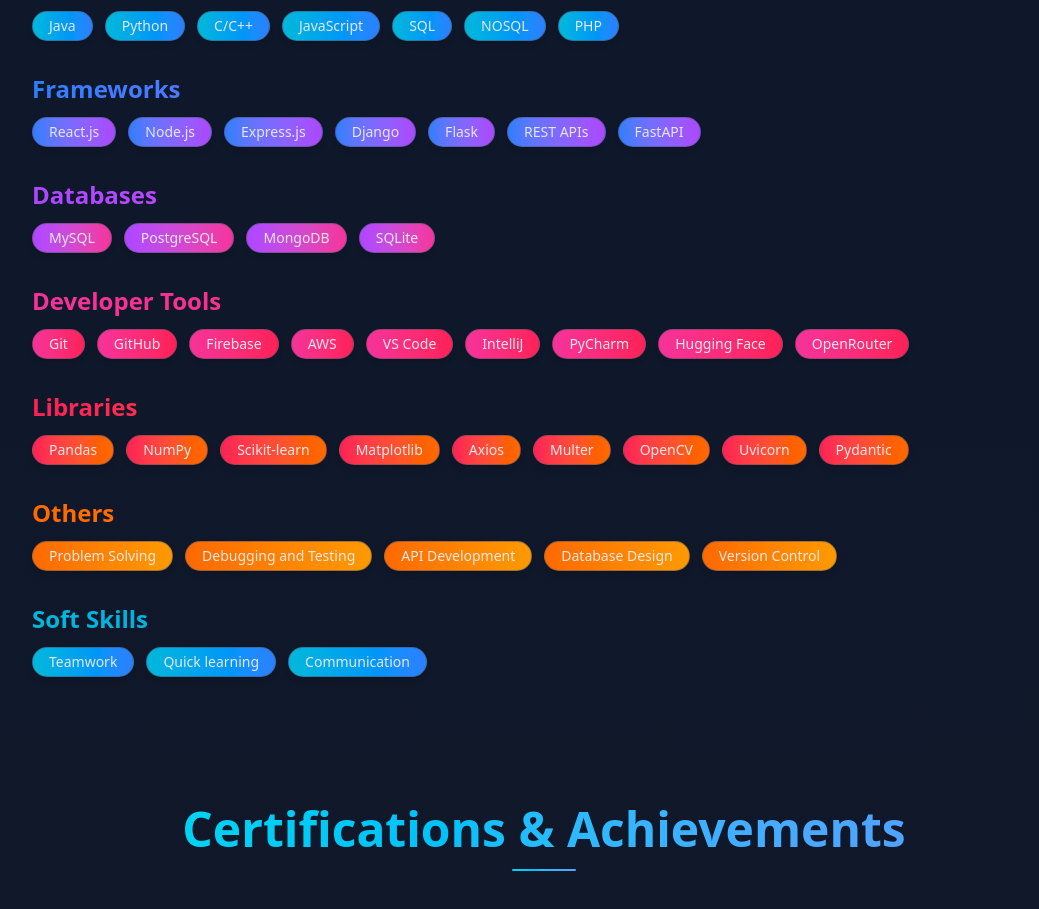
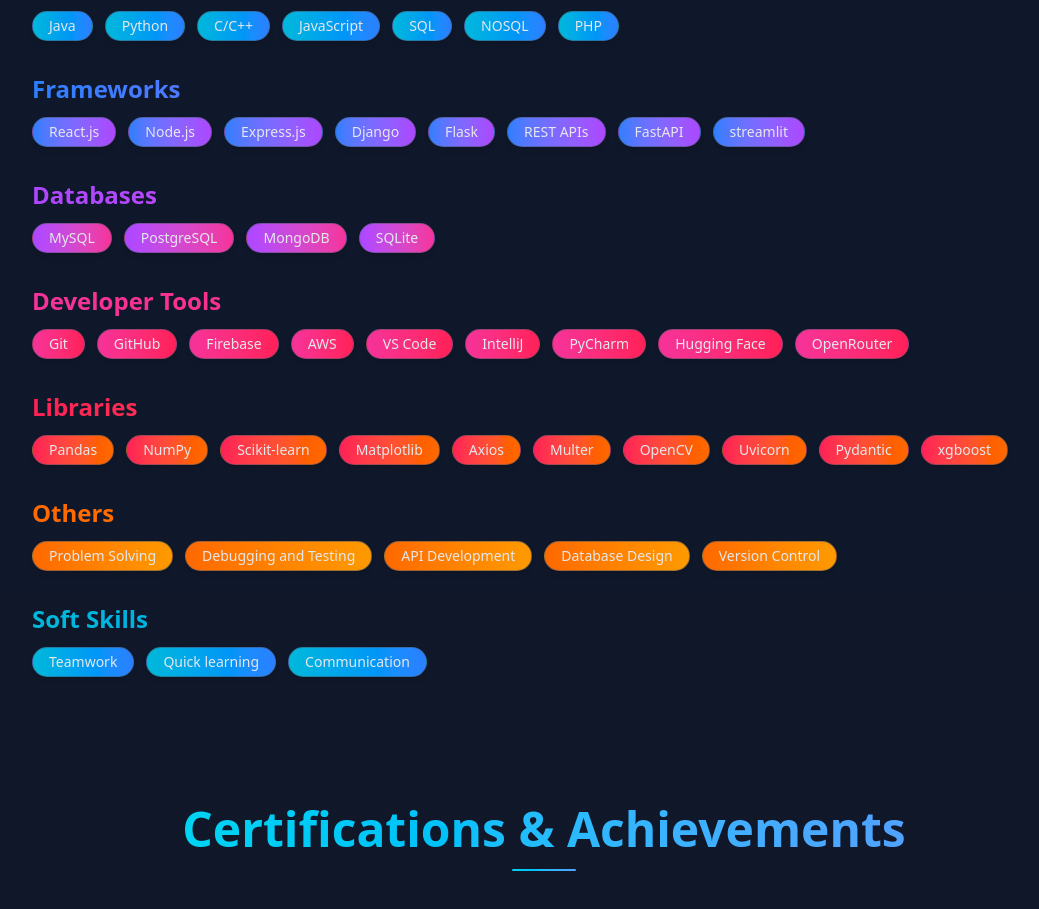
Before and after one commit to Ankit-euphemism/community-portfolio, a React (Vite) app: page / in a window 1280 px wide. Shown: the part 4024-4933 px from the top of the page, without its empty margins (96-1135 px from the left). Built offline with nearby package versions, Linux system fonts and the light colour scheme.

Commit message:
added new skills

```diff
--- a/src/App.jsx
+++ b/src/App.jsx
@@ -149,15 +149,17 @@
     {
       title: "PayScaleIQ",
       tech: "NumPy, Pandas, Scikit-learn, Xgboost, Streamlit",
-      description:"PayScaleIQ aims to predict employee salaries based on various features such as age, education, experience, and job-related attributes.",
-      link: "https://github.com/Ankit-euphemism/PayScaleIQ"
+      description:
+        "PayScaleIQ aims to predict employee salaries based on various features such as age, education, experience, and job-related attributes.",
+      link: "https://github.com/Ankit-euphemism/PayScaleIQ",
     },
     {
       title: "CarValue Pro",
       tech: "NumPy, Pandas, Scikit-learn, Xgboost, Streamlit",
-      description:"CarValue Pro aims to predict car values based on various features such as  ex-showroom price, purchase year,transmission type, fuel type, seller type, number of kilometers driven and number of owners.",
-      link: "https://github.com/Ankit-euphemism/CarValue-Pro"
-    }
+      description:
+        "CarValue Pro aims to predict car values based on various features such as  ex-showroom price, purchase year,transmission type, fuel type, seller type, number of kilometers driven and number of owners.",
+      link: "https://github.com/Ankit-euphemism/CarValue-Pro",
+    },
   ],
   certificates: [
     "Data Concepts",
@@ -182,6 +184,7 @@
       "Flask",
       "REST APIs",
       "FastAPI",
+      "streamlit",
     ],
     Databases: ["MySQL", "PostgreSQL", "MongoDB", "SQLite"],
     DeveloperTools: [
@@ -205,6 +208,7 @@
       "OpenCV",
       "Uvicorn",
       "Pydantic",
+      "xgboost",
     ],
     Others: [
       "Problem Solving",
```
